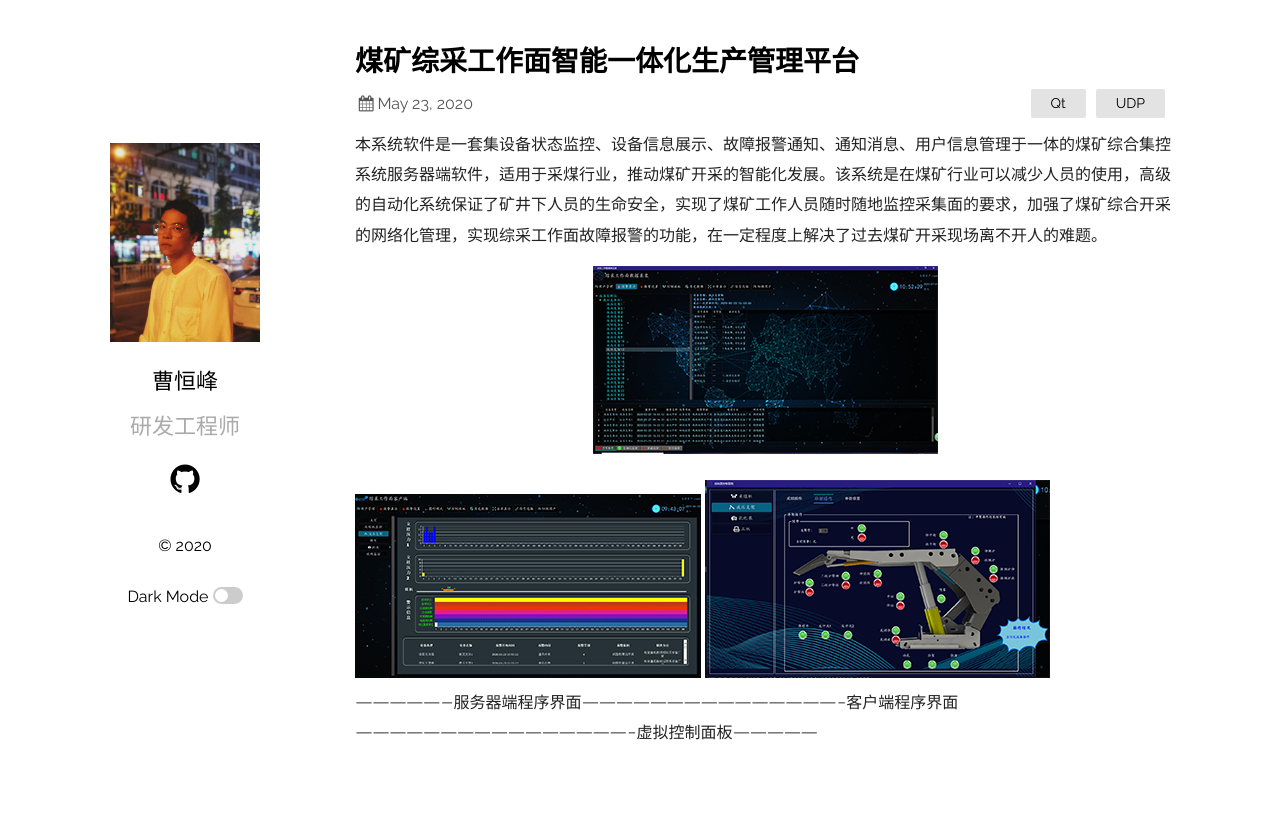
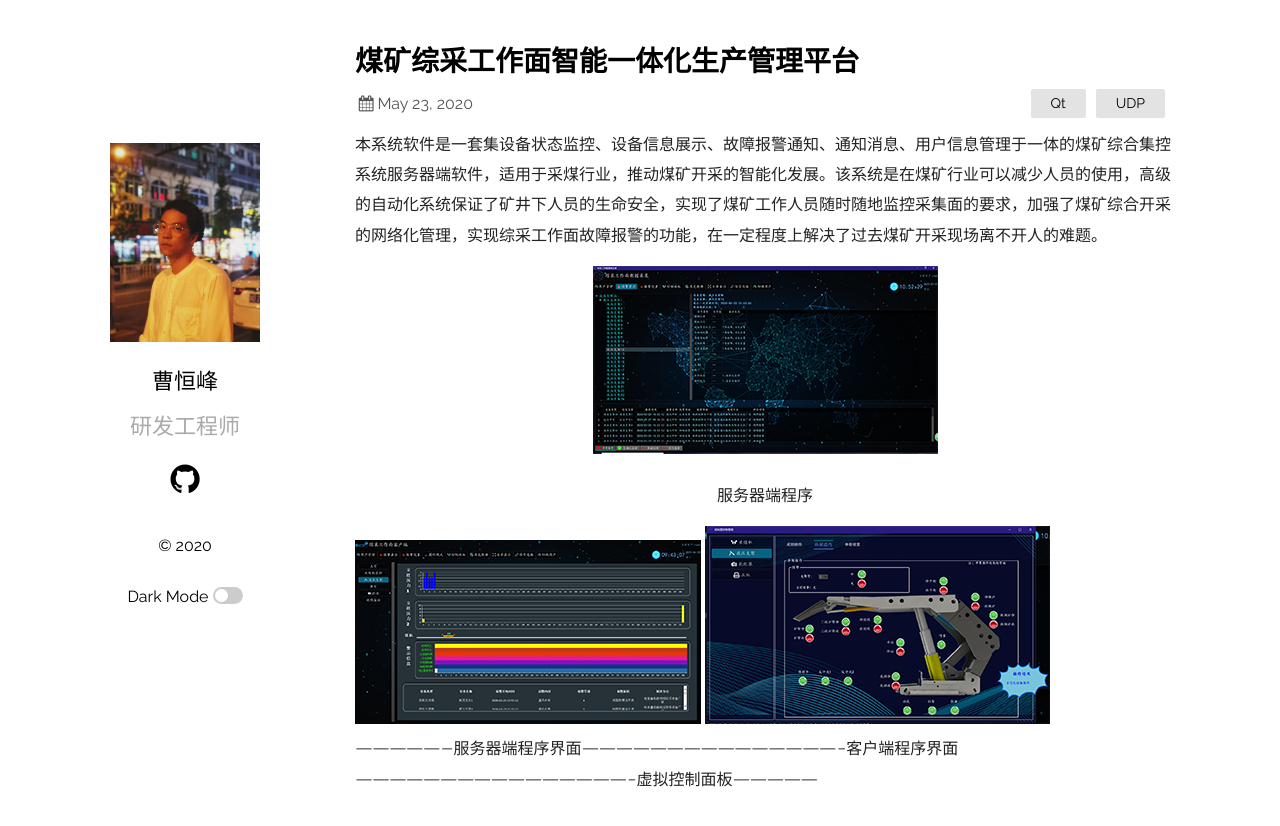
Before and after one commit to cao-heng-feng/cao-heng-feng.github.io, a Jekyll site: the page built from _posts/2019-03-23-welcome-to-jekyll.markdown, in a window 1280 px wide. Shown: the top 826 px of the page. Built offline with Jekyll 4.4.1, drawn with Linux system fonts in a browser that asks for light colours.

Commit message:
修改文件: _posts/2019-03-23-welcome-to-jekyll.markdown

```diff
--- a/_posts/2019-03-23-welcome-to-jekyll.markdown
+++ b/_posts/2019-03-23-welcome-to-jekyll.markdown
@@ -8,6 +8,10 @@ categories: Qt UDP
 
 {:refdef: style="text-align: center;"}
 ![服务器端]({{ "./images/coal/server.png" | absolute_url }})
-{: refdef}
+{:refdef}
+{:refdef: style="text-align: center;"}
+服务器端程序
+{:refdef}
+
 ![客户端]({{ "./images/coal/client.png" | absolute_url }})  ![控制面板]({{ "./images/coal/control.png" | absolute_url }})<br>
 -----------------服务器端程序界面----------------------------------------------客户端程序界面-------------------------------------------------虚拟控制面板---------------
```
